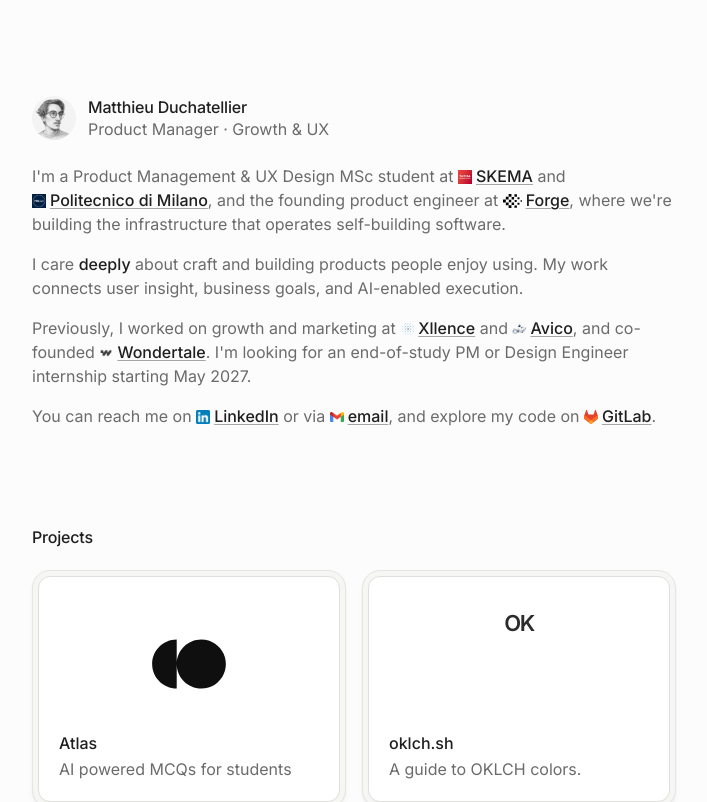
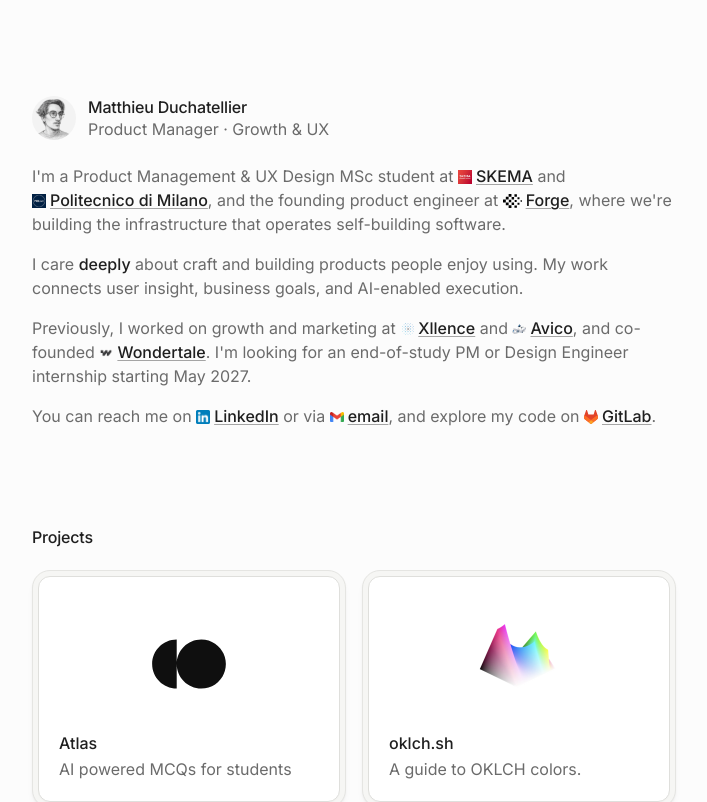
Before and after one commit to matthieu-pm/matthieu-pm, a Next.js app in the folder apps/web/: page / in a window 1280 px wide. Shown: the top 802 px of the page, without its empty margins (286-993 px from the left). Built offline with nearby package versions, Linux system fonts and the light colour scheme.

Commit message:
Animate contact button text and add oklch project logo

```diff
--- a/apps/web/app/page.module.css
+++ b/apps/web/app/page.module.css
@@ -218,7 +218,7 @@
   letter-spacing: -0.06em;
 }
 
-.atlasProjectMark {
+.projectVisualMark {
   width: 100%;
   flex: 1;
 }
@@ -227,6 +227,11 @@
   display: block;
   width: 80px;
   height: 80px;
+}
+
+.oklchProjectMarkImage {
+  width: 96px;
+  height: 96px;
 }
 
 .projectCard strong,
@@ -440,6 +445,35 @@
   flex: 0 0 16px;
 }
 
+.contactButtonLabel {
+  display: inline-flex;
+  height: 22px;
+  overflow: hidden;
+}
+
+.contactButtonLetter {
+  position: relative;
+  display: inline-block;
+  height: 22px;
+  line-height: 22px;
+  transform: translateY(0);
+  transition: transform 420ms cubic-bezier(0.22, 1, 0.36, 1);
+  transition-delay: var(--letter-delay-out);
+  will-change: transform;
+}
+
+.contactButtonLetter::after {
+  position: absolute;
+  top: 100%;
+  left: 0;
+  content: attr(data-letter);
+}
+
+.contactBar a:hover .contactButtonLetter {
+  transform: translateY(-100%);
+  transition-delay: var(--letter-delay-in);
+}
+
 .contactBar a:hover {
   background: #000;
 }
--- a/apps/web/app/page.tsx
+++ b/apps/web/app/page.tsx
@@ -1,6 +1,10 @@
 import Image from "next/image"
+import type { CSSProperties } from "react"
 
 import styles from "./page.module.css"
+
+const contactButtonLabel = "Get in touch"
+const contactButtonStaggerMs = 28
 
 const experiences = [
   {
@@ -338,7 +342,7 @@ export default function Page() {
             rel="noreferrer"
           >
             <span
-              className={`${styles.projectMark} ${styles.atlasProjectMark}`}
+              className={`${styles.projectMark} ${styles.projectVisualMark}`}
               aria-hidden="true"
             >
               <Image
@@ -360,8 +364,17 @@ export default function Page() {
             target="_blank"
             rel="noreferrer"
           >
-            <span className={styles.projectMark} aria-hidden="true">
-              OK
+            <span
+              className={`${styles.projectMark} ${styles.projectVisualMark}`}
+              aria-hidden="true"
+            >
+              <Image
+                className={`${styles.projectMarkImage} ${styles.oklchProjectMarkImage}`}
+                src="/logos/oklch-icon.webp"
+                alt=""
+                width={96}
+                height={96}
+              />
             </span>
             <span>
               <strong>oklch.sh</strong>
@@ -496,7 +509,10 @@ export default function Page() {
             />
             <span>matthieu.duchatellier@gmail.com</span>
           </span>
-          <a href="mailto:matthieu.duchatellier@gmail.com">
+          <a
+            href="mailto:matthieu.duchatellier@gmail.com"
+            aria-label={contactButtonLabel}
+          >
             <Image
               className={styles.contactButtonIcon}
               src="/icons/paper-plane-fast.svg"
@@ -505,7 +521,36 @@ export default function Page() {
               height={16}
               aria-hidden="true"
             />
-            Get in touch
+            <span
+              className={styles.contactButtonLabel}
+              aria-hidden="true"
+            >
+              {Array.from(contactButtonLabel).map((character, index) => {
+                const visibleCharacter =
+                  character === " " ? "\u00A0" : character
+
+                return (
+                  <span
+                    className={styles.contactButtonLetter}
+                    data-letter={visibleCharacter}
+                    style={
+                      {
+                        "--letter-delay-in": `${
+                          index * contactButtonStaggerMs
+                        }ms`,
+                        "--letter-delay-out": `${
+                          (contactButtonLabel.length - index - 1) *
+                          contactButtonStaggerMs
+                        }ms`,
+                      } as CSSProperties
+                    }
+                    key={`${character}-${index}`}
+                  >
+                    {visibleCharacter}
+                  </span>
+                )
+              })}
+            </span>
           </a>
         </div>
         <p className={styles.contactNote}>
```
Also changed, not shown: apps/web/public/logos/oklch-icon.webp (added).
